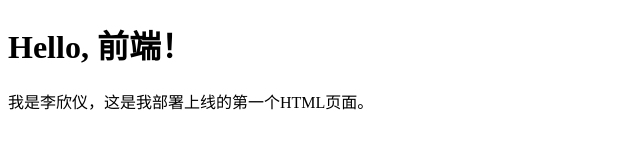
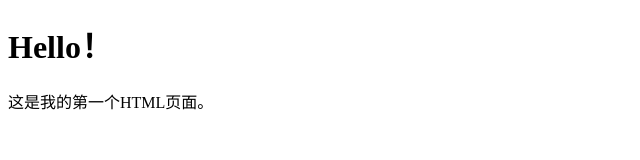
Before and after one commit to lpaipai533/frontend--learning, a plain HTML site: page index.html in a window 1280 px wide. Shown: the whole page, without its empty margins (0-640 px from the left). Drawn offline with Linux system fonts and the light colour scheme.

Commit message:
Update HTML content and heading

```diff
--- a/index.html
+++ b/index.html
@@ -5,7 +5,7 @@
     <title>我的第一个页面</title>
 </head>
 <body>
-    <h1>Hello, 前端！</h1>
-    <p>我是李欣仪，这是我部署上线的第一个HTML页面。</p>
+    <h1>Hello！</h1>
+    <p>这是我的第一个HTML页面。</p>
 </body>
 </html>
```
